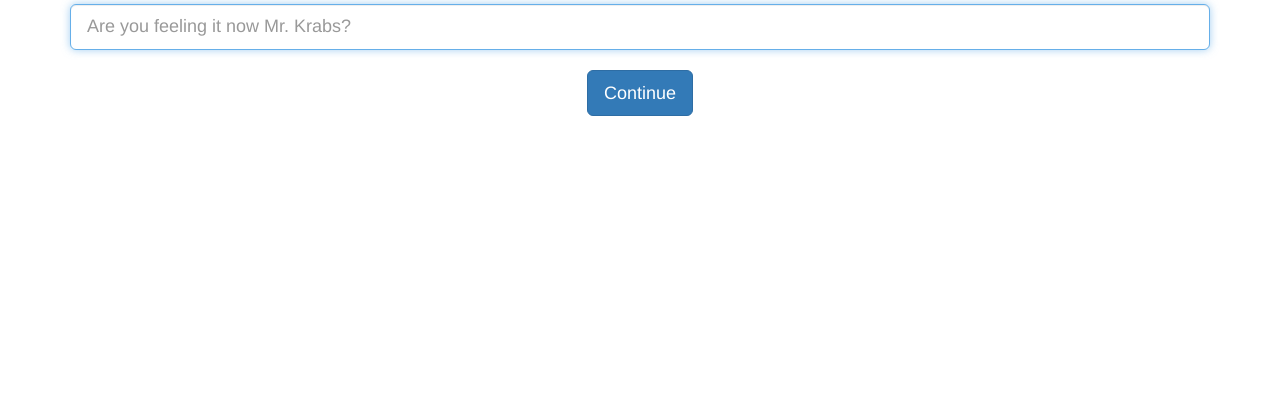
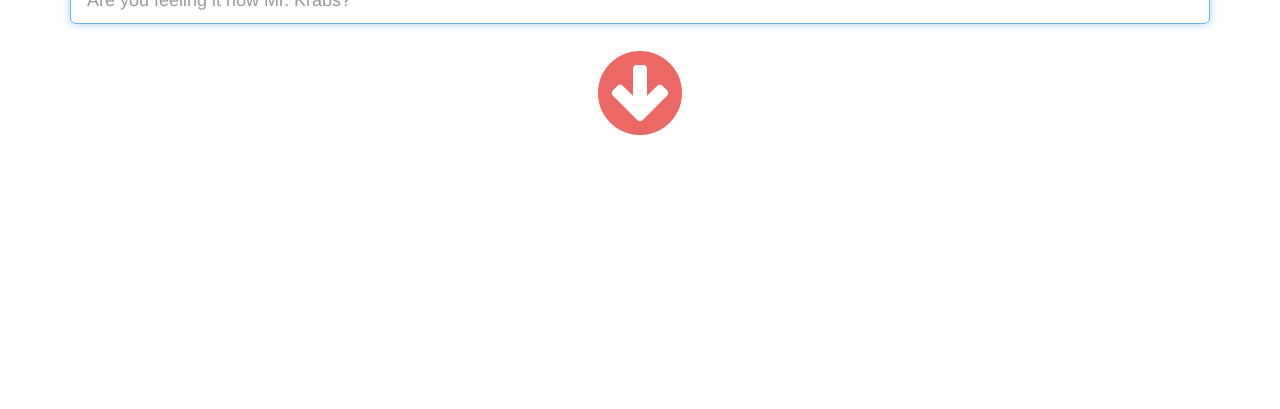
Before and after one commit to Shivang44/shortpoll, a website: page templates/index.html in a window 1280 px wide. Shown: the part 391-800 px from the top of the page. Drawn offline with nearby package versions, Linux system fonts and the light colour scheme.

Commit message:
Added arrow button

```diff
--- a/templates/index.html
+++ b/templates/index.html
@@ -9,6 +9,7 @@
 
     <!-- Bootstrap -->
     <link rel="stylesheet" href="https://bootswatch.com/journal/bootstrap.min.css" />
+    <link rel="stylesheet" href="https://maxcdn.bootstrapcdn.com/font-awesome/4.6.3/css/font-awesome.min.css">
 
     <!-- HTML5 shim and Respond.js for IE8 support of HTML5 elements and media queries -->
     <!-- WARNING: Respond.js doesn't work if you view the page via file:// -->
@@ -35,6 +36,12 @@
     }
     #question {
         margin-top: 20px;
+        margin-bottom: 20px;
+    }
+    .downarrow {
+        color: #eb6864;
+        border-color: #eb6864;
+        font-size: 7em;
     }
     </style>
   </head>
@@ -54,8 +61,7 @@
                               <input type="text" name="option3" /><br />
                               <input type="text" name="option4" /><br />
                           </div>-->
-                          <br />
-                          <input type="submit" value="Continue" class="btn btn-primary btn-lg" />
+                          <i class="fa fa-arrow-circle-down downarrow" aria-hidden="true"></i>
                       </form>
                 </div>
               </div>
@@ -69,7 +75,7 @@
   <script>
     $(document).ready(function() {
         $('#question').focus();
-        $('form').submit(function(e) {
+        $('.downarrow').click(function(e) {
             e.preventDefault();
             var options = [];
             $('#options').children('input').each(function() {
```
